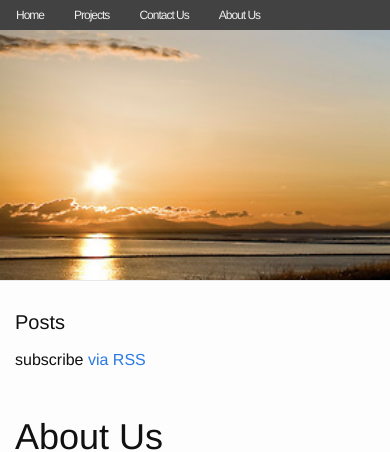
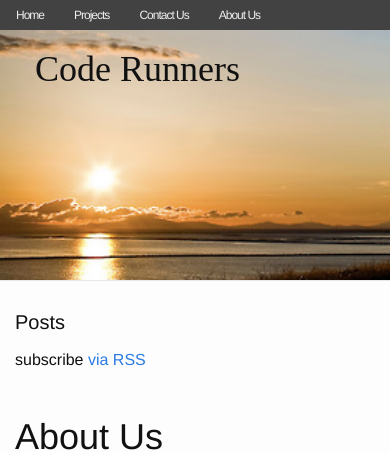
Before and after one commit to CodeRunners14/coderunners14.github.io, a Jekyll site: the page built from index.html, in a window 390 px wide. Shown: the top 452 px of the page. Built offline with Jekyll 4.4.1, drawn with Linux system fonts in a browser that asks for light colours; nearby versions of some CDN libraries; grey boxes are pictures that could not be loaded.

Commit message:
titleing the site

```diff
--- a/_includes/header.html
+++ b/_includes/header.html
@@ -20,6 +20,7 @@
 
 
      <div class="site-headerimage">
+       <h1 class="maintitle col-md-4">Code Runners</h1>
        <!--a href="#contact-us" class="headerbutton">Keep up to Date!</a></p-->
     </div>
 </header>
--- a/_sass/_layout.scss
+++ b/_sass/_layout.scss
@@ -8,6 +8,10 @@
     position: fixed;
     // Positioning context for the mobile navigation icon
     position: relative;
+}
+
+.maintitle {
+    font-family: strong italics;
 }
 
 .site-title {
```
